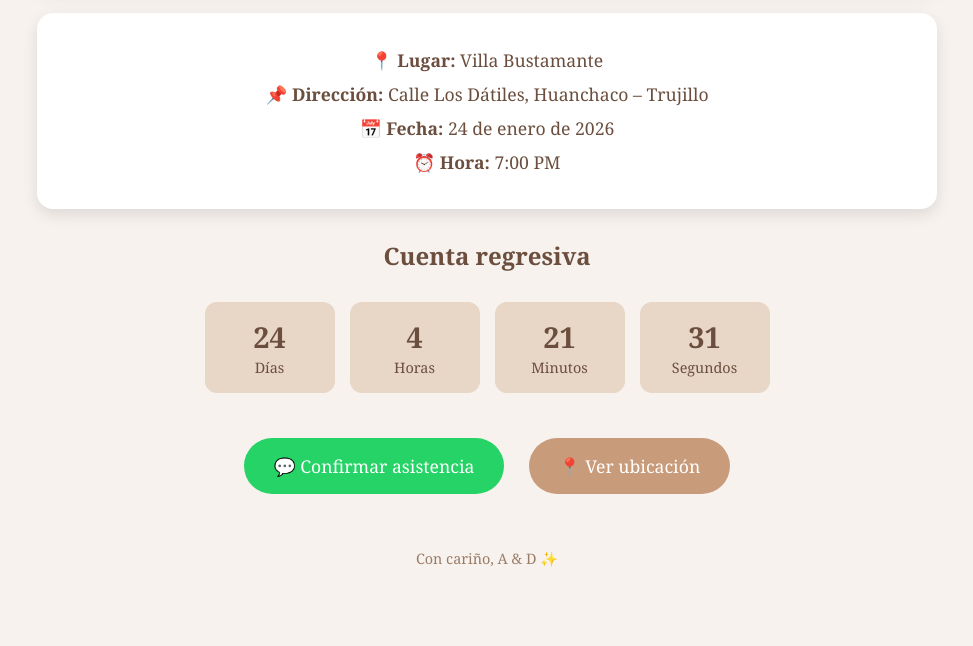
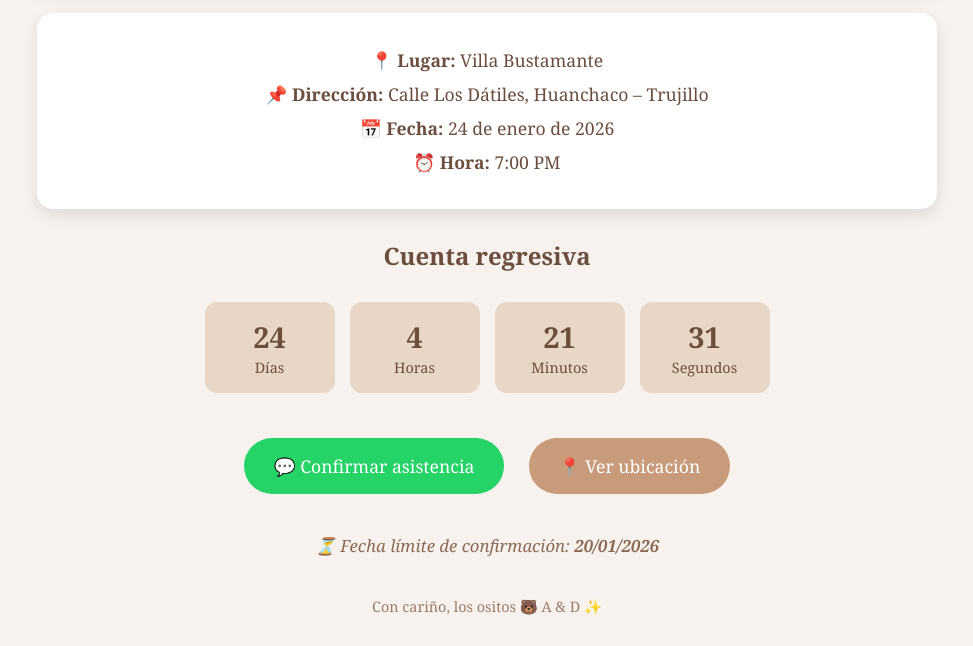
Before and after one commit to aleydavidcompromiso/24-01-2026, a plain HTML site: page index.html in a window 1280 px wide. Shown: the part 886-1532 px from the top of the page, without its empty margins (153-1126 px from the left). Before the commit the page ends 1484 px from the top, so only its background shows below. Drawn offline with Linux system fonts and the light colour scheme.

Commit message:
Update index.html

```diff
--- a/index.html
+++ b/index.html
@@ -101,6 +101,13 @@
             color: #fff;
         }
 
+        .fecha-limite {
+            margin-top: 25px;
+            font-size: 1.05rem;
+            color: #8b6a55;
+            font-style: italic;
+        }
+
         footer {
             margin: 40px 0 10px;
             font-size: 0.9rem;
@@ -110,13 +117,14 @@
 </head>
 
 <body>
-  <!-- Texto principal -->
-    <h1>NOS HEMOS COMPROMETIDO</h1>
-    <p class="subtitle">
-        Estas invitado(a) a que seas parte de nuestra historia 💍
-    </p>
 
 <div class="container">
+
+ <!-- Texto principal -->
+    <h1>!NOS HEMOS COMPROMETIDO¡</h1>
+    <p class="subtitle">
+        Estas invitado(a) a ser parte de nuestra historia 💍
+    </p>
 
     <!-- Imagen principal -->
     <div class="hero">
@@ -167,8 +175,13 @@
         📍 Ver ubicación
     </a>
 
+    <!-- Fecha límite -->
+    <div class="fecha-limite">
+        ⏳ Fecha límite de confirmación: <strong>20/01/2026</strong>
+    </div>
+
     <footer>
-        Con cariño, A & D ✨
+        Con cariño, los ositos 🐻 A & D ✨
     </footer>
 
 </div>
```
